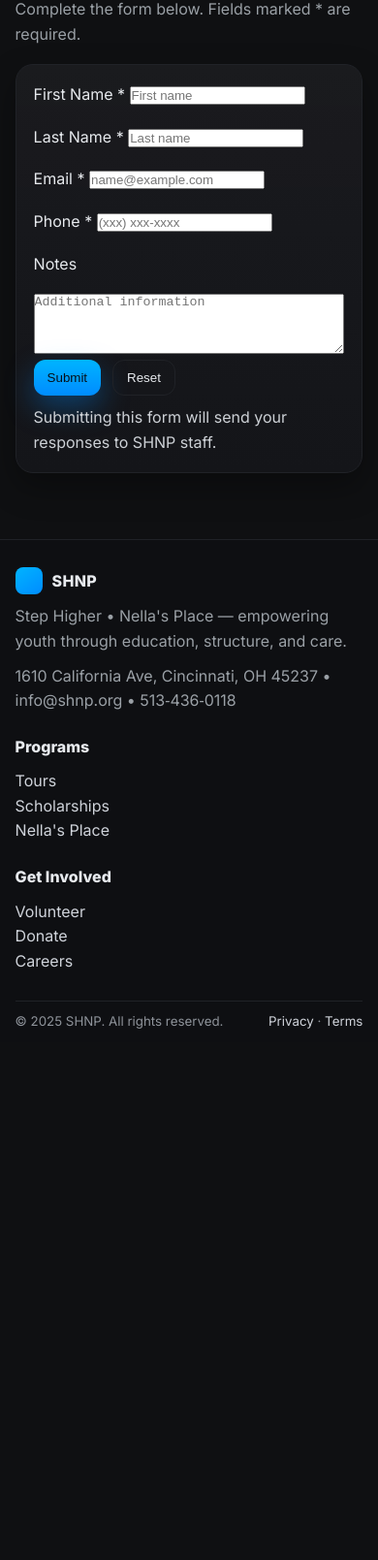
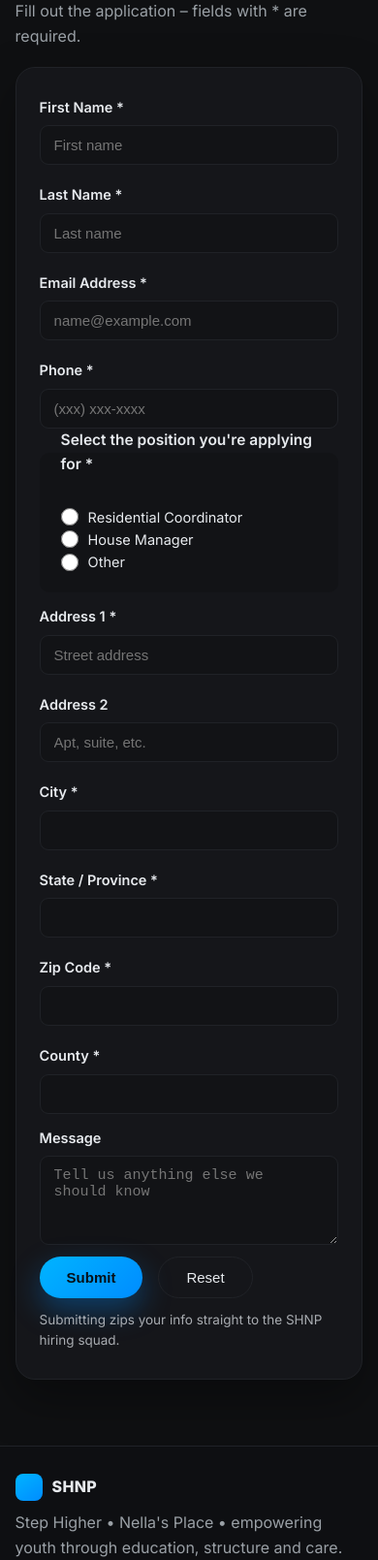
Before and after one commit to amr20245/Nellas-place, a plain HTML site: page careers.html in a window 390 px wide. Shown: the part 206-1815 px from the top of the page at 97% size. Before the commit the page ends 1281 px from the top, so only its background shows below. Drawn offline with Linux system fonts and the light colour scheme; a script that the page names is missing.

Commit message:
started  working on the careers page

```diff
--- a/careers.html
+++ b/careers.html
@@ -4,21 +4,34 @@
   <meta charset="utf-8">
   <meta name="viewport" content="width=device-width, initial-scale=1">
   <title>Careers • SHNP</title>
-  <meta name="description" content="Careers page for SHNP redesign.">
+  <meta name="description" content="Apply for positions at Nella’s Place, part of Step Higher.">
   <link rel="preconnect" href="https://fonts.googleapis.com">
   <link rel="preconnect" href="https://fonts.gstatic.com" crossorigin>
   <link href="https://fonts.googleapis.com/css2?family=Inter:wght@400;600;800&display=swap" rel="stylesheet">
+
+  <!-- global site styles -->
   <link rel="stylesheet" href="css/styles.css">
+  <!-- page-specific polish -->
+  <link rel="stylesheet" href="css/careers.css">
 </head>
+
 <body>
+
+
+  <!-- ▾ Marquee strip ▾ -->
   <div class="top-strip">
     <div class="container top-strip__inner">
       <div class="kicker">Why Step Higher?</div>
-      <div class="scroller"><span>College readiness</span><span>Mentorship</span><span>Scholarships</span><span>Accredited care at Nella's Place</span><span>Community impact</span></div>
-<a class="btn btn-ghost" href="donate.html" aria-label="Donate">Donate</a>
+      <div class="scroller">
+        <span>College readiness</span><span>Mentorship</span>
+        <span>Scholarships</span><span>Accredited care at Nella's Place</span>
+        <span>Community impact</span>
+      </div>
+      <a class="btn btn-ghost" href="donate.html">Donate</a>
     </div>
   </div>
 
+  <!-- ▾ Header ▾ -->
   <header class="header">
     <nav class="container nav">
       <div class="brand"><div class="logo"></div><a href="index.html">SHNP</a></div>
@@ -31,61 +44,134 @@
         <li><a href="scholarships.html">Scholarships</a></li>
         <li><a href="blog.html">Blog</a></li>
         <li><a href="contact.html">Contact</a></li>
-  <li><a href="donate.html" aria-label="Donate">Donate</a></li>
+        <li><a href="donate.html">Donate</a></li>
       </ul>
     </nav>
   </header>
 
-
+  <!-- ▾ Careers section ▾ -->
   <section class="section">
     <div class="container">
-        <h1 class="reveal">Careers</h1>
-        <p class="muted reveal" style="margin-top:6px">Complete the form below. Fields marked * are required.</p>
+      <h1 class="reveal">Careers at Nella’s Place</h1>
+      <p class="muted reveal" style="margin-top:6px">
+        Fill out the application – fields with * are required.
+      </p>
+
       <div class="card reveal" style="margin-top:18px">
-          <form data-validate>
-            <div class="grid grid-2">
+        <!-- Application form -->
+        <form id="careersForm" class="careers-form" novalidate>
+          <!-- contact -->
+          <div class="careers-grid">
             <div>
-                <label>First Name *</label>
-                <input class="input" required placeholder="First name">
+              <label for="firstName">First Name *</label>
+              <input id="firstName" name="firstName" class="input" required placeholder="First name">
             </div>
             <div>
-                <label>Last Name *</label>
-                <input class="input" required placeholder="Last name">
+              <label for="lastName">Last Name *</label>
+              <input id="lastName" name="lastName" class="input" required placeholder="Last name">
             </div>
             <div>
-                <label>Email *</label>
-                <input type="email" class="input" required placeholder="name@example.com">
+              <label for="email">Email Address *</label>
+              <input id="email" name="email" type="email" class="input" required placeholder="name@example.com">
             </div>
             <div>
-                <label>Phone *</label>
-                <input type="tel" class="input" required placeholder="(xxx) xxx-xxxx">
-              </div>
-              <div class="grid" style="grid-template-columns:1fr">
-                <label>Notes</label>
-                <textarea rows="4" class="input" placeholder="Additional information"></textarea>
+              <label for="phone">Phone *</label>
+              <input id="phone" name="phone" type="tel" class="input" required placeholder="(xxx) xxx-xxxx">
             </div>
           </div>
-            <div style="display:flex;gap:12px;margin-top:6px">
+
+          <!-- position -->
+          <fieldset class="positions">
+            <legend>Select the position you're applying for *</legend>
+
+            <label>
+              <input type="radio" name="position" value="Residential Coordinator" required>
+              Residential Coordinator
+            </label>
+
+            <label>
+              <input type="radio" name="position" value="House Manager">
+              House Manager
+            </label>
+
+            <label>
+              <input id="otherRadio" type="radio" name="position" value="Other">
+              Other
+            </label>
+
+            <!-- appears when "Other" picked -->
+            <div id="otherWrap" class="other-wrap" hidden>
+              <label for="otherText">Tell us which position *</label>
+              <input id="otherText" name="otherText" class="input">
+            </div>
+          </fieldset>
+<script src="https://js-na2.hsforms.net/forms/embed/243496281.js" defer></script>
+          <!-- address -->
+          <div class="careers-grid" style="margin-top:12px">
+            <div>
+              <label for="addr1">Address 1 *</label>
+              <input id="addr1" name="addr1" class="input" required placeholder="Street address">
+            </div>
+            <div>
+              <label for="addr2">Address 2</label>
+              <input id="addr2" name="addr2" class="input" placeholder="Apt, suite, etc.">
+            </div>
+            <div>
+              <label for="city">City *</label>
+              <input id="city" name="city" class="input" required>
+            </div>
+            <div>
+              <label for="state">State / Province *</label>
+              <input id="state" name="state" class="input" required>
+            </div>
+            <div>
+              <label for="zip">Zip Code *</label>
+              <input id="zip" name="zip" class="input" required>
+            </div>
+            <div>
+              <label for="county">County *</label>
+              <input id="county" name="county" class="input" required>
+            </div>
+          </div>
+
+          <!-- message -->
+          <div style="margin-top:12px">
+            <label for="message">Message</label>
+            <textarea id="message" name="message" rows="4" class="input" placeholder="Tell us anything else we should know"></textarea>
+          </div>
+
+          <!-- buttons -->
+          <div class="form-buttons">
             <button class="btn btn-primary" type="submit">Submit</button>
             <button class="btn btn-ghost" type="reset">Reset</button>
           </div>
-            <p class="helper" style="margin-top:10px">Submitting this form will send your responses to SHNP staff.</p>
+          <p class="helper">Submitting zips your info straight to the SHNP hiring squad.</p>
         </form>
+
+        <!-- thank-you swap -->
+        <div id="thanks" class="thanks" hidden>
+          <h2>Thank you for applying! 🎉</h2>
+          <p>We’ll review your info and be in touch shortly.</p>
+        </div>
       </div>
     </div>
   </section>
 
-
+  <!-- ▾ Footer ▾ -->
   <footer class="footer">
     <div class="container cols">
       <div>
         <div class="brand"><div class="logo"></div><strong>SHNP</strong></div>
-        <p class="muted" style="margin-top:10px">Step Higher • Nella's Place — empowering youth through education, structure, and care.</p>
-        <p class="muted" style="margin-top:10px">1610 California Ave, Cincinnati, OH 45237 • info@shnp.org • 513‑436‑0118</p>
+        <p class="muted" style="margin-top:10px">
+          Step Higher • Nella's Place • empowering youth through education, structure and care.
+        </p>
+        <p class="muted" style="margin-top:10px">
+          1610 California Ave, Cincinnati, OH 45237 • info@shnp.org • 513-436-0118
+        </p>
       </div>
       <div>
         <h4>Programs</h4>
-        <ul style="list-style:none;margin-top:10px">
+        <ul class="footer-list">
           <li><a href="tours.html">Tours</a></li>
           <li><a href="scholarships.html">Scholarships</a></li>
           <li><a href="nellas-place.html">Nella's Place</a></li>
@@ -93,19 +179,50 @@
       </div>
       <div>
         <h4>Get Involved</h4>
-        <ul style="list-style:none;margin-top:10px">
+        <ul class="footer-list">
           <li><a href="volunteer.html">Volunteer</a></li>
           <li><a href="donate.html">Donate</a></li>
           <li><a href="careers.html">Careers</a></li>
         </ul>
       </div>
     </div>
-    <div class="container" style="padding: 10px 0; border-top:1px solid var(--border); display:flex;justify-content:space-between;gap:10px;flex-wrap:wrap">
+    <div class="container footer-meta">
       <small>© 2025 SHNP. All rights reserved.</small>
       <small><a href="privacy-policy.html">Privacy</a> · <a href="terms.html">Terms</a></small>
     </div>
   </footer>
 
-  <script src="js/main.js"></script>
+  <!-- scripts -->
+  <script src="js/main.js"></script><!-- your existing site-wide JS -->
+
+  <!-- inline helpers for this page -->
+  <script>
+    /* thank-you swap */
+    const form   = document.getElementById('careersForm');
+    const thanks = document.getElementById('thanks');
+    form?.addEventListener('submit', e => {
+      e.preventDefault();      // remove when real backend exists
+      form.hidden   = true;
+      thanks.hidden = false;
+    });
+
+    /* show Other textbox */
+    const otherRadio = document.getElementById('otherRadio');
+    const otherWrap  = document.getElementById('otherWrap');
+    const otherText  = document.getElementById('otherText');
+    document.querySelectorAll('input[name="position"]').forEach(radio => {
+      radio.addEventListener('change', () => {
+        const show = otherRadio.checked;
+        otherWrap.hidden = !show;
+        if (show) {
+          otherText.setAttribute('required', '');
+          otherText.focus();
+        } else {
+          otherText.removeAttribute('required');
+          otherText.value = '';
+        }
+      });
+    });
+  </script>
 </body>
 </html>
--- /dev/null
+++ b/css/careers.css
@@ -0,0 +1,109 @@
+/* SHNP – Careers page */
+
+/* card */
+.card{
+  background:linear-gradient(145deg,var(--panel),var(--card));
+  border-radius:calc(var(--radius)*1.25);
+  box-shadow:0 20px 50px rgba(0,0,0,.35);
+  padding:36px 40px;
+}
+
+/* fields */
+.careers-form label,
+.careers-form legend{font-weight:600;font-size:14.5px}
+
+.careers-form .input,
+.careers-form textarea{
+  width:100%;
+  margin-top:6px;
+  padding:11px 14px;
+  font-size:15px;
+  color:var(--text);
+  background:var(--bg-soft);
+  border:1px solid var(--border);
+  border-radius:9px;
+  transition:border .18s,box-shadow .18s,background .18s;
+}
+.careers-form .input:focus,
+.careers-form textarea:focus{
+  border-color:var(--cta);
+  box-shadow:0 0 0 2px color-mix(in srgb,var(--cta) 60%,transparent);
+  outline:none;
+}
+
+/* grid */
+.careers-grid{
+  display:grid;
+  gap:22px 24px;
+  grid-template-columns:repeat(auto-fill,minmax(260px,1fr));
+}
+
+/* positions radios */
+.positions{
+  border:none;
+  background:var(--bg-soft);
+  padding:20px 22px;
+  border-radius:10px;
+}
+.positions legend{margin:0 0 10px;font-size:15.5px}
+.positions label{display:flex;align-items:center;gap:10px;font-weight:500}
+.positions input[type=radio]{
+  width:18px;height:18px;border-radius:50%;
+  accent-color:var(--cta);
+}
+
+/* other text field reveal */
+.other-wrap{
+  margin-top:14px;
+  animation:fadeIn .25s ease;
+}
+@keyframes fadeIn{
+  from{opacity:0;transform:translateY(-4px)}
+  to{opacity:1;transform:translateY(0)}
+}
+
+/* buttons */
+.form-buttons{display:flex;gap:16px;margin-top:4px}
+
+.btn-primary{
+  padding:12px 28px;border-radius:30px;
+  font-weight:600;font-size:15px;
+  background:linear-gradient(135deg,var(--cta),var(--cta-2));
+  border:none;cursor:pointer;
+  transition:transform .15s,box-shadow .15s;
+}
+.btn-primary:hover{
+  transform:translateY(-2px);
+  box-shadow:0 8px 20px rgba(0,180,255,.35);
+}
+.btn-ghost{
+  padding:12px 28px;border-radius:30px;
+  border:1px solid var(--border);
+  font-size:15px;background:transparent;
+  color:var(--text);cursor:pointer;
+  transition:background .15s,border-color .15s;
+}
+.btn-ghost:hover{background:var(--bg-soft);border-color:var(--cta)}
+
+/* helper */
+.helper{font-size:13.5px;opacity:.8;margin-top:12px}
+
+/* thank-you */
+.thanks{text-align:center;padding:60px 0}
+.thanks h2{font-size:28px;font-weight:700;color:var(--cta)}
+.thanks p{margin-top:8px;font-size:16px;color:var(--text)}
+
+/* footer tweaks */
+.footer-list{list-style:none;margin-top:10px}
+.footer-meta{
+  padding:10px 0;
+  border-top:1px solid var(--border);
+  display:flex;justify-content:space-between;
+  gap:10px;flex-wrap:wrap;
+}
+
+/* small screens */
+@media(max-width:600px){
+  .card{padding:28px 24px}
+  .careers-grid{gap:18px}
+}
```
Lines whose indentation alone changed are shown as unchanged.
